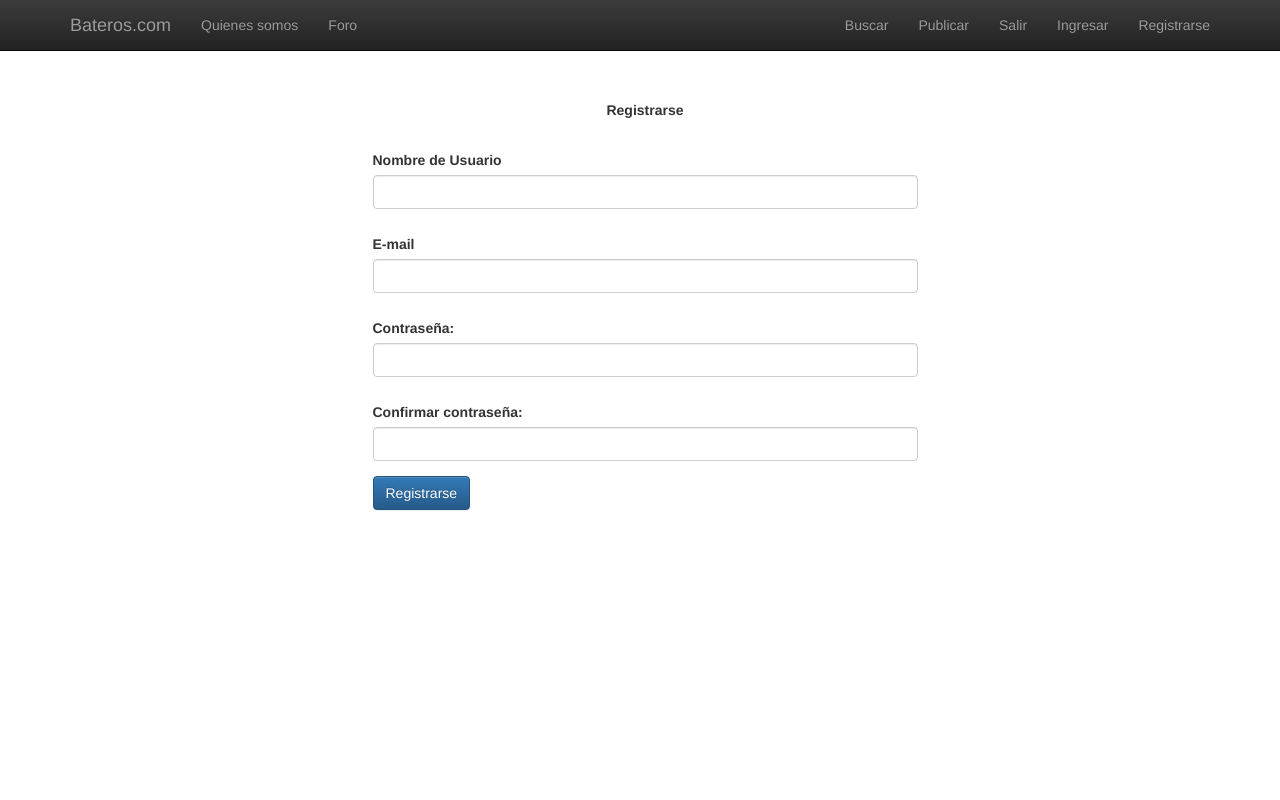
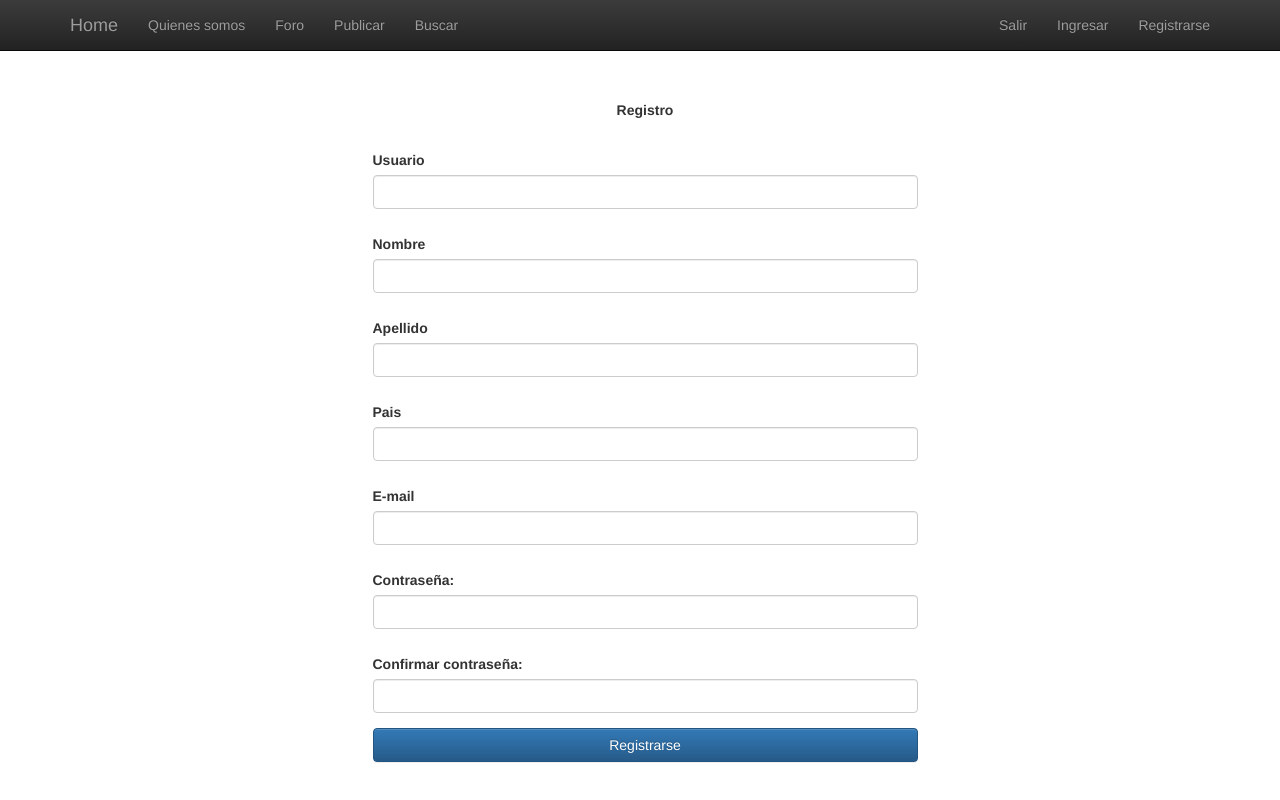
Before and after one commit to emilianososa93/IngenieriaWeb, a Django app: page /post/registro/ in a window 1280 px wide. Run offline with Django 3.2, Linux system fonts and the light colour scheme; some libraries are stand-ins or nearby versions.

Commit message:
modificaciones login registro2

```diff
--- a/blog/forms.py
+++ b/blog/forms.py
@@ -5,4 +5,4 @@ class PostForm(forms.ModelForm):
 
     class Meta:
         model = Post
-        fields = ('title', 'text')
+        fields = ('Titulo', 'Texto')
--- a/blog/models.py
+++ b/blog/models.py
@@ -4,8 +4,8 @@ from django.utils import timezone
 
 class Post(models.Model):
     author = models.ForeignKey('auth.User', on_delete=models.CASCADE)
-    title = models.CharField(max_length=200)
-    text = models.TextField()
+    Titulo = models.CharField(max_length=200)
+    Texto = models.TextField()
     created_date = models.DateTimeField(default=timezone.now)
     published_date = models.DateTimeField(blank=True, null=True)
 
--- a/blog/templates/blog/base.html
+++ b/blog/templates/blog/base.html
@@ -13,15 +13,9 @@
     <nav class="navbar navbar-inverse navbar-fixed-top" role="navigation">
         <div class="container">
             <div class="navbar-header">
-                <button type="button" class="navbar-toggle" data-toggle="collapse" data-target="#bs-example-navbar-collapse-1">
-                    <span class="sr-only">Bateros.com</span>
-                    <span class="icon-bar"></span>
-                    <span class="icon-bar"></span>
-                    <span class="icon-bar"></span>
-                </button>
-                <a class="navbar-brand page-scroll" href="#">Bateros.com</a>
+                <a class="navbar-brand page-scroll" href="#">Home</a>
             </div>
-            <div class="collapse navbar-collapse" id="bs-example-navbar-collapse-1">
+            <div class="collapse navbar-collapse" >
                 <ul class="nav navbar-nav">
                     <li>
                         <a href="#">Quienes somos</a>
@@ -29,22 +23,22 @@
                     <li>
                         <a href="/post/list/">Foro</a>
                     </li>
+                    <li>
+                        <a href="/post/new">Publicar</a>
+                    </li>
+                    <li>
+                        <a href="#">Buscar</a>
+                    </li>
                 </ul>
-                <div class="collapse navbar-collapse" id="bs-example-navbar-collapse-1">
+                <div class="collapse navbar-collapse" >
                 <ul class="nav navbar-nav navbar-right">
                     <li class="hidden">
                         <a href="#page-top"></a>
                     </li>
+
                     <li>
-                        <a href="#">Buscar</a>
+                        <a href="#">Salir</a>
                     </li>
-                        <li>
-                            <a href="#">Publicar</a>
-                        </li>
-
-                         <li>
-                            <a href="#">Salir</a>
-                        </li>
                     <li>
                         <a href="/post/login/">Ingresar</a>
                     </li>
--- a/blog/templates/blog/post_detail.html
+++ b/blog/templates/blog/post_detail.html
@@ -11,9 +11,6 @@
             <div style="margin-left: 940px" class="form-group">
                 <a class="btn btn-default" href="{% url 'post_edit' pk=post.pk %}"><span class="glyphicon glyphicon-pencil"></span></a>
             </div>
-            <div style="margin-left: 290px" class="form-group">
-                <h1>Publicacion</h1>
-            </div>
         </ul>
         <p>{{ post.text|linebreaksbr }}</p>
     </div>
--- a/blog/templates/blog/post_edit.html
+++ b/blog/templates/blog/post_edit.html
@@ -6,7 +6,7 @@
 
 <body>
 	{% block content %}
-	    <h1 style="margin-top: 100px;">Publicacion</h1>
+	    <h1 style="margin-top: 100px;">Publicación</h1>
 	    <form method="POST" class="post-form">{% csrf_token %}
 	        {{ form.as_p }}
 	        <button type="submit" class="save btn btn-default">Guardar</button>
--- a/blog/templates/blog/post_login.html
+++ b/blog/templates/blog/post_login.html
@@ -17,7 +17,7 @@ Login
 		<div class="row">
 			<div style="text-align: center" class="col-md-6 col-md-offset-3">
 				<div style="margin-bottom: -75px"  class="form-group">
-					 <label >Ingreso</label>
+					 <label >Login</label>
 				</div>
 			</div>
 		</div>
@@ -42,7 +42,7 @@ Login
 				<div class="form-group">
 					<a href="#">Olvide mi contraseña</a>
 					<button class="btn btn-primary btn-block" type="submit" name="ingresar"/>Ingresar</button>
-					<a href="/post/registro/">Registrarse</a>
+					<a href="/post/registro/">Desea Registrarse</a>
 				</div>
 			</div>
 		</div>
--- a/blog/templates/blog/post_registro.html
+++ b/blog/templates/blog/post_registro.html
@@ -17,7 +17,7 @@ Login
 		<div class="row">
 			<div style="text-align: center" class="col-md-6 col-md-offset-3">
 				<div style="margin-bottom: -75px"  class="form-group">
-					 <label >Registrarse</label>
+					 <label >Registro</label>
 				</div>
 			</div>
 		</div>
@@ -25,7 +25,31 @@ Login
 		<div class="row">
 			<div class="col-md-6 col-md-offset-3">
 				<div style="margin-bottom: -75px" class="form-group">
-					 <label for="username">Nombre de Usuario</label>
+					 <label for="username">Usuario</label>
+					 <input class="form-control" type="text" name="username">
+				</div>
+			</div>
+		</div>
+		<div class="row">
+			<div class="col-md-6 col-md-offset-3">
+				<div style="margin-bottom: -75px" class="form-group">
+					 <label for="username">Nombre</label>
+					 <input class="form-control" type="text" name="username">
+				</div>
+			</div>
+		</div>
+		<div class="row">
+			<div class="col-md-6 col-md-offset-3">
+				<div style="margin-bottom: -75px" class="form-group">
+					 <label for="username">Apellido</label>
+					 <input class="form-control" type="text" name="username">
+				</div>
+			</div>
+		</div>
+		<div class="row">
+			<div class="col-md-6 col-md-offset-3">
+				<div style="margin-bottom: -75px" class="form-group">
+					 <label for="username">Pais</label>
 					 <input class="form-control" type="text" name="username">
 				</div>
 			</div>
@@ -57,7 +81,7 @@ Login
 		<div class="row">
 			<div class="col-md-6 col-md-offset-3">
 				<div class="form-group">
-					<input class="btn btn-primary" type="submit" value="Registrarse">
+					<button class="btn btn-primary btn-block" type="submit" name="registrarse"/>Registrarse</button>
 				</div>
 			</div>
 		</div>
```
